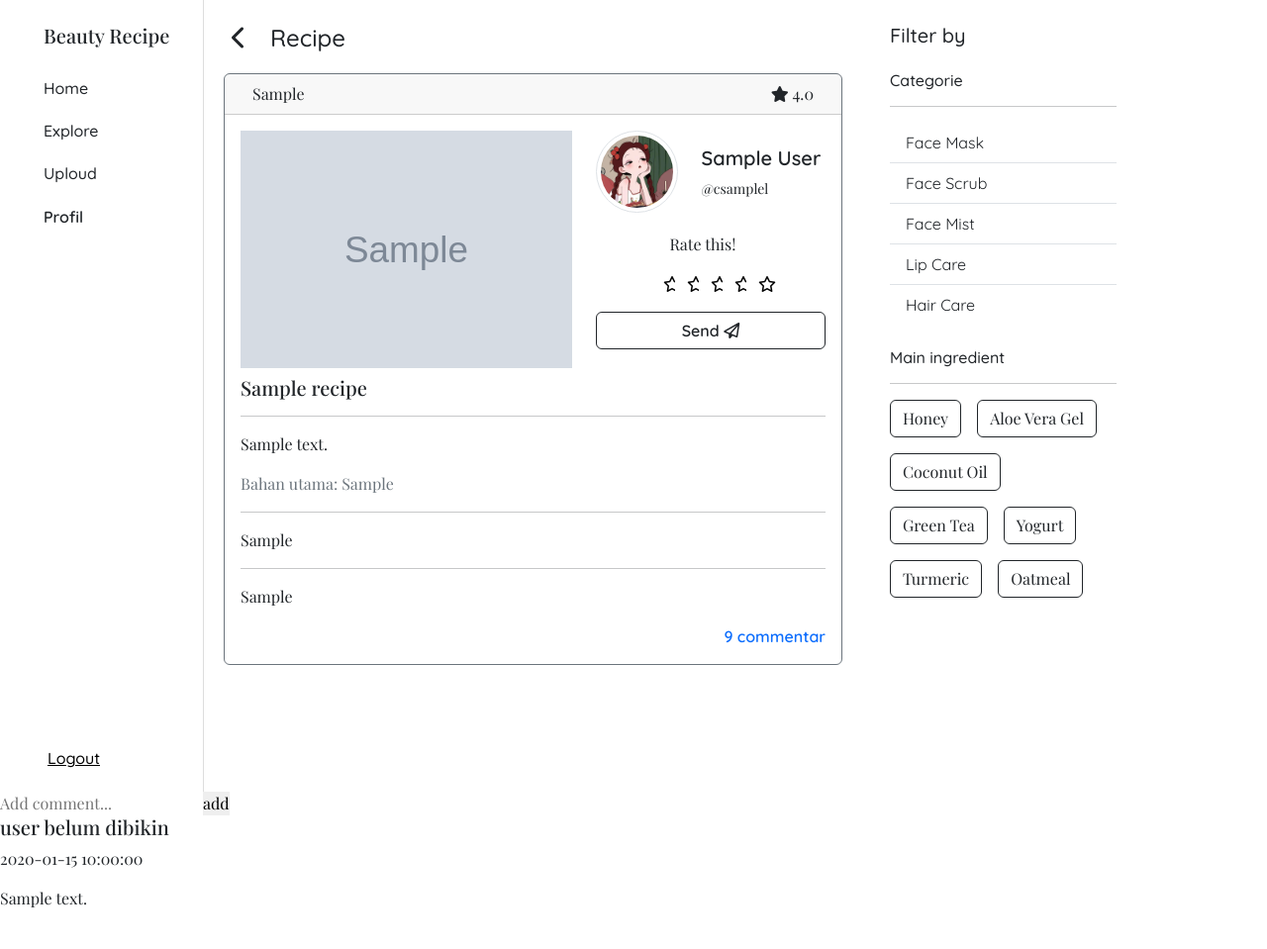
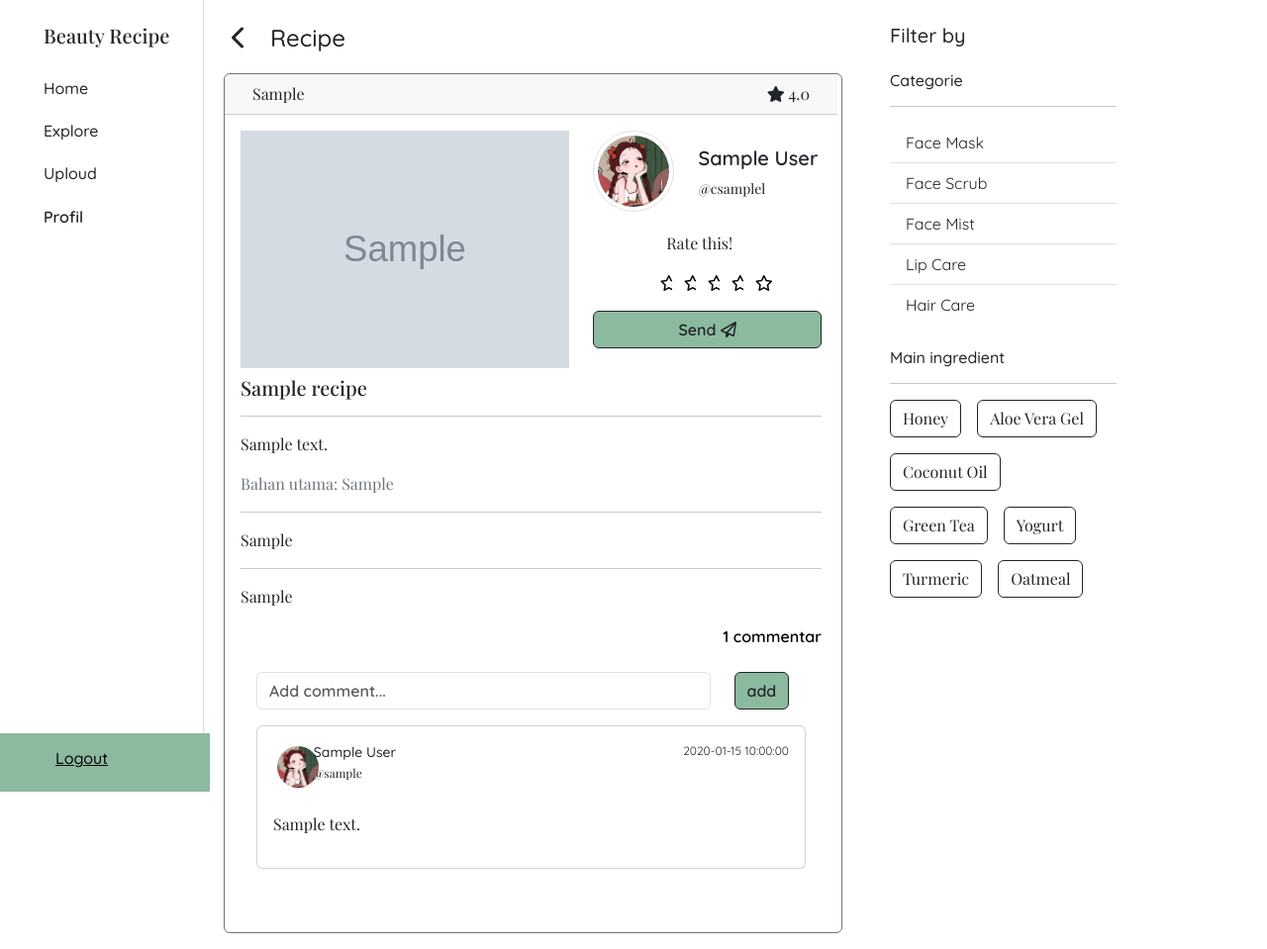
Before and after one commit to nikita74939/FinalProject, a PHP site: page /fullrecipe.php?lihat=1 in a window 1280 px wide. Shown: the whole page at 99% size. Before the commit the page ends 917 px from the top, so only its background shows below. Run offline with PHP 8.4, Linux system fonts and the light colour scheme; the visitor is signed in with stand-in values (Sample User, id 1); tables that the repository leaves empty or names only in its code hold one stand-in row (values such as "Sample post"); grey boxes marked "Sample" are stand-in pictures; some libraries are stand-ins or nearby versions; some web fonts are replaced.

Commit message:
tinggal php buat nge rating

```diff
--- a/fullrecipe.php
+++ b/fullrecipe.php
@@ -39,6 +39,15 @@ while ($result4 = mysqli_fetch_assoc($sql_rate)) {
     $rate += $rating;
     $count++;
 }
+
+$jumlah = 0;
+
+$query_coms = "SELECT * FROM comments WHERE recipe_id = '$recipe_id';";
+$sql_coms = mysqli_query($conn, $query_coms);
+while ($result4 = mysqli_fetch_assoc($sql_coms)) {
+    $jumlah ++;
+}
+
 $ratings = $rate / $count;
 $ratings = number_format($rating, 1);
 ?>
@@ -102,10 +111,13 @@ $ratings = number_format($rating, 1);
                         </a>
                     </ul>
 
-                    <div class="fixed-bottom">
-                        <a href="logout.php" style="color: black">
-                            <h6 class="ps-5 pb-3">Logout</h6>
-                        </a>
+                    <div class="row fixed-bottom ps-2">
+                        <div class="col-2 pt-3" style="background-color: rgb(140, 186, 159);">
+                            <a href="logout.php" style="color: black" class="mt-2">
+                                <h6 class="ps-5 pb-3">Logout</h6>
+                            </a>
+
+                        </div>
                     </div>
                 </div>
             </div>
@@ -130,7 +142,7 @@ $ratings = number_format($rating, 1);
                         <h4 class="ps-3" style="font-family: 'Quicksand';"><i
                                 class="fa-solid fa-chevron-left me-4 pb-2"></i>Recipe</h4>
                     </div>
-                    <div id="...." class="card border-secondary m-2 my-3">
+                    <div id="...." class="card border-secondary m-2 my-3 pb-5 pe-1">
                         <div class="card-header">
                             <div class="container">
                                 <div class="row">
@@ -197,8 +209,8 @@ $ratings = number_format($rating, 1);
 
                                         </div>
                                         <button class="btn btn-outline-dark"
-                                            style="font-family: 'Quicksand'; font-weight: 600">Send <i
-                                                class="fa-regular fa-paper-plane"></i></button>
+                                            style="font-family: 'Quicksand'; font-weight: 600; background-color: rgb(140, 186, 159);">Send
+                                            <i class="fa-regular fa-paper-plane"></i></button>
                                     </div>
                                 </div>
                             </div>
@@ -216,10 +228,60 @@ $ratings = number_format($rating, 1);
                                     </div>
                                     <div class="col-6 text-end">
                                         <a href="fullrecipe.php#commentar"
-                                            style="font-family: 'Quicksand'; font-weight:600; text-decoration: none">9
+                                            style="font-family: 'Quicksand'; font-weight:600; text-decoration: none; color: black"><?php echo $jumlah ?>
                                             commentar</a>
                                     </div>
                                 </div>
+                            </div>
+
+                            <div class="mx-3 mt-4 comments">
+                                <form action="" method="POST">
+                                    <div class="row">
+                                        <div class="col-10">
+                                            <input name="comment_text" id="comment_text" type="text"
+                                                placeholder="Add comment..." class="form-control"
+                                                style="font-family: 'Quicksand'; font-weight:600;">
+                                        </div>
+                                        <div class="col-1">
+                                            <button type="submit" name="aksiComment" value="add"
+                                                class="btn btn-outline-dark"
+                                                style="font-family: 'Quicksand'; font-weight: 600; background-color: rgb(140, 186, 159);">add</button>
+                                        </div>
+                                    </div>
+                                </form>
+                                <?php
+                                while ($result_comment = mysqli_fetch_assoc($sql_comment)) {
+                                    $query_pc = "SELECT * FROM users WHERE username = '$username';";
+                                    $sql_pc = mysqli_query($conn, $query_pc);
+                                    while ($result5 = mysqli_fetch_assoc($sql_pc)) {
+                                        $pict = $result5['id_pict'];
+                                        $nama = $result5['nama'];
+                                    }
+                                    ?>
+                                    <div class="card mt-3">
+                                        <div class="card-body">
+                                            <div class="row">
+                                                <div class="col-2 text-nowrap">
+                                                    <img src="users/pict<?php echo $pict ?>.jpg"
+                                                        class="img-thumbnail rounded-circle mb-1" alt="..." width="50px" style="border:none">
+                                                </div>
+                                                <div class="col-6" style="position: relative; left: -50px">
+                                                    <p style="font-family: 'Quicksand'; font-size: 14px; font-weight: 500;"><?php echo $nama ?></p>
+                                                    <p style="font-size: 12px; position: relative; top: -15px">@<?php echo $username ?></p>
+                                                </div>
+                                                <div class="col-4 text-end">
+                                                    <p style="font-family: 'Quicksand'; font-size: 12px"><?php echo $result_comment['created_at']; ?></h6>
+                                                </div>
+                                            </div>
+                                            <div class="row">
+                                                <p><?php echo $result_comment['comment_text']; ?></p>
+                                            </div>
+                                        </div>
+                                    </div>
+
+                                    <?php
+                                }
+                                ?>
                             </div>
                         </div>
                     </div>
@@ -301,17 +363,3 @@ while ($result = mysqli_fetch_assoc($sql)) {
     <?php
 }
 ?>
-<div class="comments">
-    <form action="" method="POST">
-        <input name="comment_text" id="comment_text" type="text" placeholder="Add comment...">
-        <button type="submit" name="aksiComment" value="add">add</button>
-    </form>
-    <?php
-    while ($result_comment = mysqli_fetch_assoc($sql_comment)) {
-        ?>
-        <h5>user belum dibikin</h5>
-        <p><?php echo $result_comment['created_at']; ?></p>
-        <p><?php echo $result_comment['comment_text']; ?></p>
-        <?php
-    }
-    ?>
```
